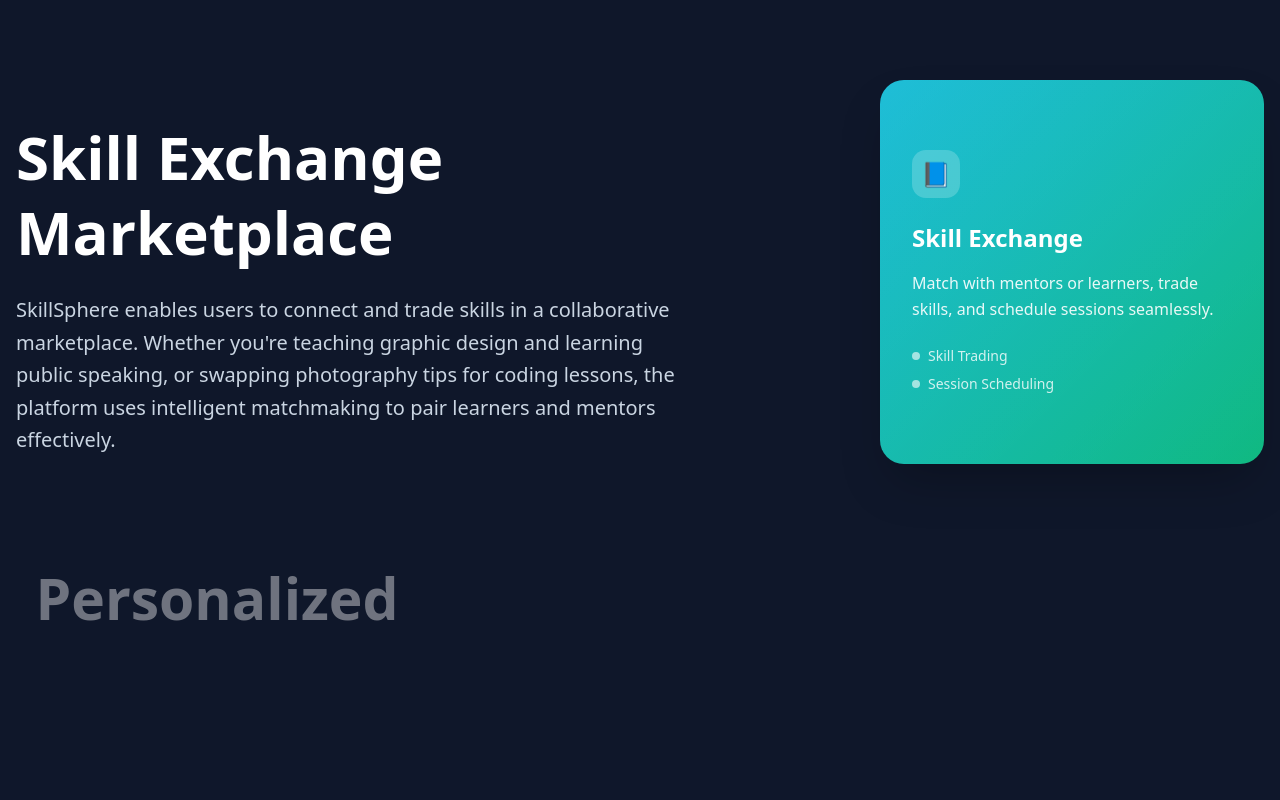
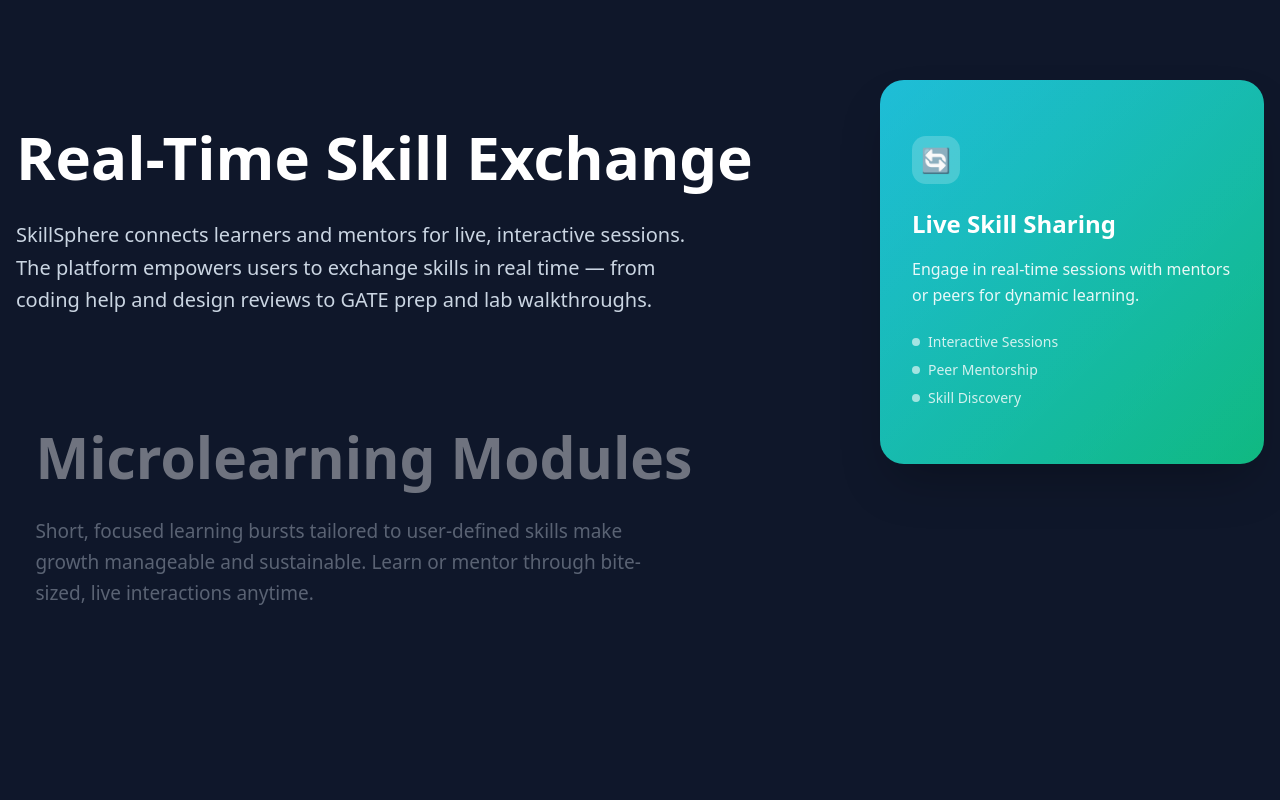
Before and after one commit to Farooq7234/skill-sphere, a Next.js app: page / in a window 1280 px wide. Shown: the part 1000-1800 px from the top of the page. Built offline with nearby package versions, Linux system fonts and the light colour scheme; no server answers.

Commit message:
how it works content changre

```diff
--- a/components/HowItWorks.jsx
+++ b/components/HowItWorks.jsx
@@ -4,28 +4,32 @@
 
 const howItWorksContent = [
   {
-    title: "Skill Exchange Marketplace",
+    title: "Real-Time Skill Exchange",
     description:
-      "SkillSphere enables users to connect and trade skills in a collaborative marketplace. Whether you're teaching graphic design and learning public speaking, or swapping photography tips for coding lessons, the platform uses intelligent matchmaking to pair learners and mentors effectively.",
+      "SkillSphere connects learners and mentors for live, interactive sessions. The platform empowers users to exchange skills in real time — from coding help and design reviews to GATE prep and lab walkthroughs.",
     content: (
       <div className="h-full w-full p-8 flex flex-col justify-center text-white relative overflow-hidden">
         <div className="absolute inset-0 bg-gradient-to-br from-white/10 to-transparent"></div>
         <div className="relative z-10">
           <div className="w-12 h-12 bg-white/20 rounded-xl mb-6 flex items-center justify-center">
-            <span className="text-2xl">📘</span>
+            <span className="text-2xl">🔄</span>
           </div>
-          <h3 className="text-2xl font-bold mb-4">Skill Exchange</h3>
+          <h3 className="text-2xl font-bold mb-4">Live Skill Sharing</h3>
           <p className="text-white/90 text-base leading-relaxed">
-            Match with mentors or learners, trade skills, and schedule sessions seamlessly.
+            Engage in real-time sessions with mentors or peers for dynamic learning.
           </p>
           <div className="mt-6 space-y-2">
             <div className="flex items-center space-x-2">
               <div className="w-2 h-2 bg-white/60 rounded-full"></div>
-              <span className="text-sm text-white/80">Skill Trading</span>
+              <span className="text-sm text-white/80">Interactive Sessions</span>
             </div>
             <div className="flex items-center space-x-2">
               <div className="w-2 h-2 bg-white/60 rounded-full"></div>
-              <span className="text-sm text-white/80">Session Scheduling</span>
+              <span className="text-sm text-white/80">Peer Mentorship</span>
+            </div>
+            <div className="flex items-center space-x-2">
+              <div className="w-2 h-2 bg-white/60 rounded-full"></div>
+              <span className="text-sm text-white/80">Skill Discovery</span>
             </div>
           </div>
         </div>
@@ -33,28 +37,32 @@
     ),
   },
   {
-    title: "Personalized Microlearning",
+    title: "Microlearning Modules",
     description:
-      "By analyzing your progress and interests, SkillSphere delivers focused, modular content that evolves with you.",
+      "Short, focused learning bursts tailored to user-defined skills make growth manageable and sustainable. Learn or mentor through bite-sized, live interactions anytime.",
     content: (
       <div className="h-full w-full p-8 flex flex-col justify-center text-white relative overflow-hidden">
         <div className="absolute inset-0 bg-gradient-to-br from-white/10 to-transparent"></div>
         <div className="relative z-10">
           <div className="w-12 h-12 bg-white/20 rounded-xl mb-6 flex items-center justify-center">
-            <span className="text-2xl">🧠</span>
+            <span className="text-2xl">⚡</span>
           </div>
-          <h3 className="text-2xl font-bold mb-4">Microlearning</h3>
+          <h3 className="text-2xl font-bold mb-4">Live Microlearning</h3>
           <p className="text-white/90 text-base leading-relaxed">
-            Adaptive lessons keep your progress on track, whether you're reviewing basics or mastering advanced concepts.
+            Learn quickly with focused, live learning sessions based on your goals.
           </p>
           <div className="mt-6 space-y-2">
             <div className="flex items-center space-x-2">
               <div className="w-2 h-2 bg-white/60 rounded-full"></div>
-              <span className="text-sm text-white/80">Adaptive Learning</span>
+              <span className="text-sm text-white/80">Short Sessions</span>
             </div>
             <div className="flex items-center space-x-2">
               <div className="w-2 h-2 bg-white/60 rounded-full"></div>
-              <span className="text-sm text-white/80">Progress Tracking</span>
+              <span className="text-sm text-white/80">Goal-Oriented Learning</span>
+            </div>
+            <div className="flex items-center space-x-2">
+              <div className="w-2 h-2 bg-white/60 rounded-full"></div>
+              <span className="text-sm text-white/80">Real-Time Feedback</span>
             </div>
           </div>
         </div>
@@ -62,32 +70,32 @@
     ),
   },
   {
-    title: "Interactive Simulations",
+    title: "Collaborative Community",
     description:
-      "Practice soft skills like negotiation, leadership, and communication in immersive, roleplay-like environments with real-time feedback and gamified challenges.",
+      "Join a growing community of learners and mentors. Share tutorials, join workshops, or co-host sessions — learning becomes a shared journey.",
     content: (
       <div className="h-full w-full p-8 flex flex-col justify-center text-white relative overflow-hidden">
         <div className="absolute inset-0 bg-gradient-to-br from-white/10 to-transparent"></div>
         <div className="relative z-10">
           <div className="w-12 h-12 bg-white/20 rounded-xl mb-6 flex items-center justify-center">
-            <span className="text-2xl">🎮</span>
+            <span className="text-2xl">🌐</span>
           </div>
-          <h3 className="text-2xl font-bold mb-4">Real-world Scenarios</h3>
+          <h3 className="text-2xl font-bold mb-4">Community Learning</h3>
           <p className="text-white/90 text-base leading-relaxed">
-            Experience learning through simulations and get instant feedback.
+            Share skills, host events, and collaborate on your learning journey.
           </p>
           <div className="mt-6 space-y-2">
             <div className="flex items-center space-x-2">
               <div className="w-2 h-2 bg-white/60 rounded-full"></div>
-              <span className="text-sm text-white/80">Scenario-Based Learning</span>
+              <span className="text-sm text-white/80">Workshops & Events</span>
             </div>
             <div className="flex items-center space-x-2">
               <div className="w-2 h-2 bg-white/60 rounded-full"></div>
-              <span className="text-sm text-white/80">Real-time Feedback</span>
+              <span className="text-sm text-white/80">Peer Collaboration</span>
             </div>
             <div className="flex items-center space-x-2">
               <div className="w-2 h-2 bg-white/60 rounded-full"></div>
-              <span className="text-sm text-white/80">Gamified Challenges</span>
+              <span className="text-sm text-white/80">Shared Tutorials</span>
             </div>
           </div>
         </div>
@@ -95,32 +103,32 @@
     ),
   },
   {
-    title: "Community Collaboration",
+    title: "Flexible & Secure Platform",
     description:
-      "SkillSphere fosters a community where users share insights, collaborate on projects, and support each other. Participate in events, workshops, or explore peer-made tutorials to grow together.",
+      "SkillSphere is built on a robust stack: secure login via Clerk, scalable sessions via Appwrite, and beautiful interfaces powered by Next.js and Tailwind CSS. All with full CRUD support.",
     content: (
       <div className="h-full w-full p-8 flex flex-col justify-center text-white relative overflow-hidden">
         <div className="absolute inset-0 bg-gradient-to-br from-white/10 to-transparent"></div>
         <div className="relative z-10">
           <div className="w-12 h-12 bg-white/20 rounded-xl mb-6 flex items-center justify-center">
-            <span className="text-2xl">🤝</span>
+            <span className="text-2xl">🛠️</span>
           </div>
-          <h3 className="text-2xl font-bold mb-4">Connect & Collaborate</h3>
+          <h3 className="text-2xl font-bold mb-4">Seamless Experience</h3>
           <p className="text-white/90 text-base leading-relaxed">
-            Learn and grow together with events, projects, and community knowledge.
+            Enjoy fast, secure, and role-based access across a full-stack environment.
           </p>
           <div className="mt-6 space-y-2">
             <div className="flex items-center space-x-2">
               <div className="w-2 h-2 bg-white/60 rounded-full"></div>
-              <span className="text-sm text-white/80">Community Events</span>
+              <span className="text-sm text-white/80">Role-Based Access</span>
             </div>
             <div className="flex items-center space-x-2">
               <div className="w-2 h-2 bg-white/60 rounded-full"></div>
-              <span className="text-sm text-white/80">Project Collaboration</span>
+              <span className="text-sm text-white/80">Full CRUD Support</span>
             </div>
             <div className="flex items-center space-x-2">
               <div className="w-2 h-2 bg-white/60 rounded-full"></div>
-              <span className="text-sm text-white/80">Peer Tutorials</span>
+              <span className="text-sm text-white/80">Cloud-Hosted UI</span>
             </div>
           </div>
         </div>
@@ -128,28 +136,32 @@
     ),
   },
   {
-    title: "Recognition & Trust",
+    title: "Recognize & Reward Growth",
     description:
-      "Build trust and showcase your evolving skillset within the platform.",
+      "Earn badges, endorsements, and certificates as you grow. A leaderboard celebrates top mentors, and future rewards include payment-based incentives.",
     content: (
       <div className="h-full w-full p-8 flex flex-col justify-center text-white relative overflow-hidden">
         <div className="absolute inset-0 bg-gradient-to-br from-white/10 to-transparent"></div>
         <div className="relative z-10">
           <div className="w-12 h-12 bg-white/20 rounded-xl mb-6 flex items-center justify-center">
-            <span className="text-2xl">🏅</span>
+            <span className="text-2xl">🏆</span>
           </div>
-          <h3 className="text-2xl font-bold mb-4">Earn & Showcase</h3>
+          <h3 className="text-2xl font-bold mb-4">Recognition & Rewards</h3>
           <p className="text-white/90 text-base leading-relaxed">
-            Gain credibility with recognitions and build your learning profile.
+            Earn badges, certificates, and visibility as you mentor and learn.
           </p>
           <div className="mt-6 space-y-2">
             <div className="flex items-center space-x-2">
               <div className="w-2 h-2 bg-white/60 rounded-full"></div>
-              <span className="text-sm text-white/80">Peer Endorsements</span>
+              <span className="text-sm text-white/80">Verified Badges</span>
             </div>
             <div className="flex items-center space-x-2">
               <div className="w-2 h-2 bg-white/60 rounded-full"></div>
-              <span className="text-sm text-white/80">Skill Certificates</span>
+              <span className="text-sm text-white/80">Mentor Leaderboard</span>
+            </div>
+            <div className="flex items-center space-x-2">
+              <div className="w-2 h-2 bg-white/60 rounded-full"></div>
+              <span className="text-sm text-white/80">Certificates & Rewards</span>
             </div>
           </div>
         </div>
```
